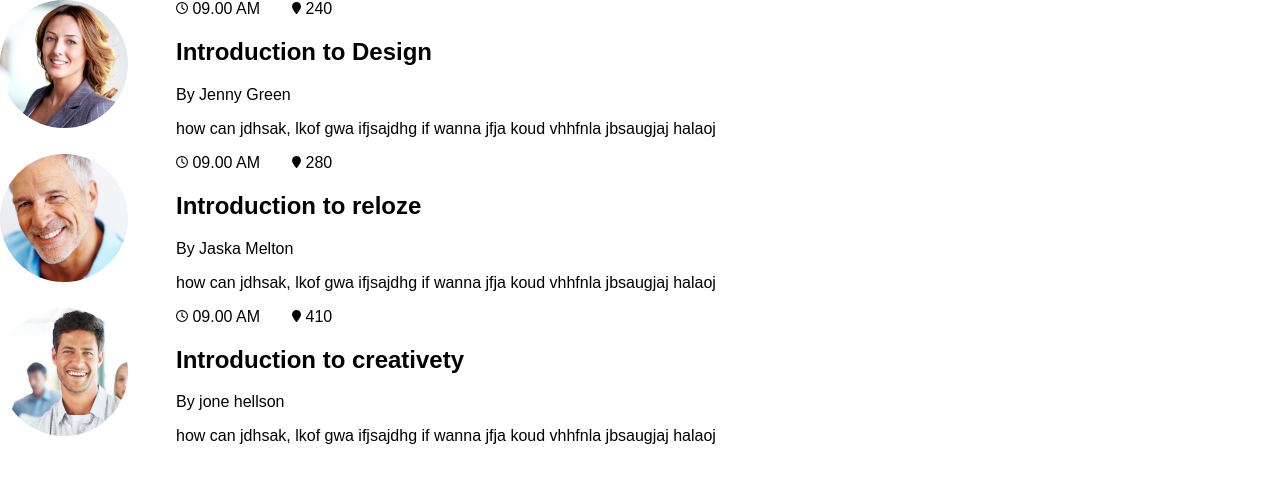
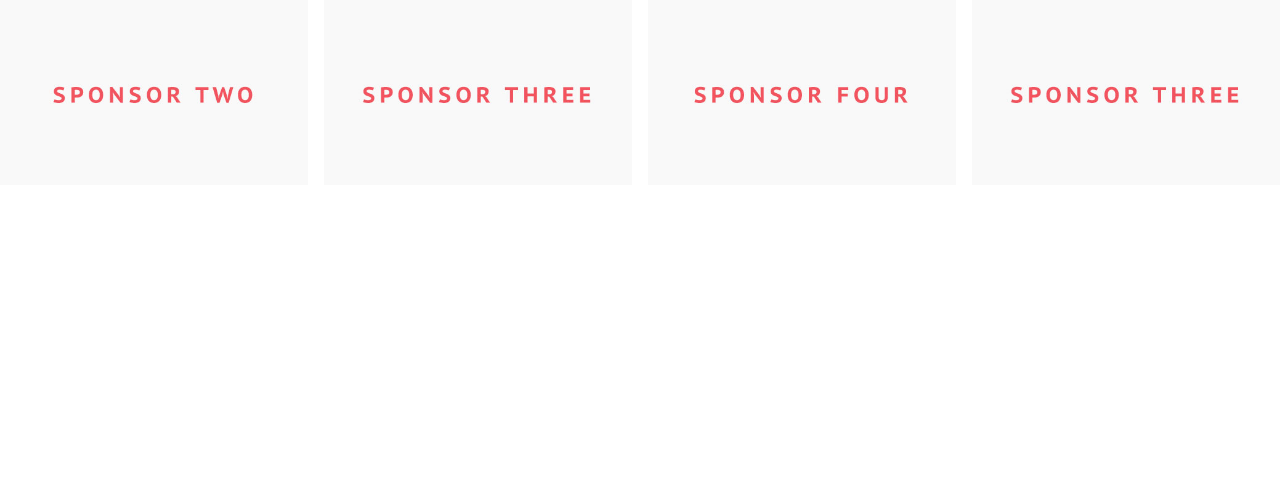
Before and after one commit to mohammedsaad1/New-Event-React, a React (Create React App) app: page / in a window 1280 px wide. Shown: the top 482 px of the page. Built offline with nearby package versions, Linux system fonts and the light colour scheme.

Commit message:
create rusable component of sponser section

```diff
--- a/src/App.js
+++ b/src/App.js
@@ -1,24 +1,18 @@
 import Dataprogram from "./design-system/Components/Ourprograms/Dataprograms";
 import Ourprograms from "./design-system/Components/Ourprograms/Ourprograms";
+import Datasponsers from "./design-system/Components/OurSponsers/Datasponser";
+
+import { Oursponsers } from "./design-system/Components/OurSponsers/Oursponsers";
 
 import "./design-system/main.css";
 function App() {
   return (
     <div className="App">
-      {Dataprogram.map((item) => {
-        return (
-          <Ourprograms
-            key={item.id}
-            img={item.img}
-            time={item.time}
-            title={item.title}
-            description={item.description}
-            name={item.name}
-            alt={item.alt}
-            roomnumber={item.roomnumber}
-          />
-        );
-      })}
+      <div style={{ display: "flex", gap: "1rem" }}>
+        {Datasponsers.map((item) => {
+          return <Oursponsers key={item.id} src={item.img} alt={item.alt} />;
+        })}
+      </div>
     </div>
   );
 }
--- /dev/null
+++ b/src/design-system/Components/OurSponsers/Datasponser.jsx
@@ -0,0 +1,26 @@
+import sponser1 from "../../../Shared/assets/ourprograms/sponsor-img2.jpg";
+import sponser2 from "../../../Shared/assets/ourprograms/sponsor-img3.jpg";
+import sponser3 from "../../../Shared/assets/ourprograms/sponsor-img4.jpg";
+const Datasponsers = [
+  {
+    id: 1,
+    img: sponser1,
+    alt: "sponser1",
+  },
+  {
+    id: 2,
+    img: sponser2,
+    alt: "sponser2",
+  },
+  {
+    id: 3,
+    img: sponser3,
+    alt: "sponsers3",
+  },
+  {
+    id: 4,
+    img: sponser2,
+    alt: "sponsers4",
+  },
+];
+export default Datasponsers;
--- /dev/null
+++ b/src/design-system/Components/OurSponsers/Oursponsers.jsx
@@ -0,0 +1,11 @@
+import React from "react";
+import logo1 from "../../../Shared/assets/ourprograms/sponsor-img2.jpg";
+import { Image, OursponsersWrapper } from "./style";
+
+export const Oursponsers = ({ src, alt }) => {
+  return (
+    <OursponsersWrapper>
+      <Image src={src} alt={alt} />
+    </OursponsersWrapper>
+  );
+};
--- /dev/null
+++ b/src/design-system/Components/OurSponsers/index.jsx
@@ -0,0 +1 @@
+export { default } from "./Oursponsers";
--- /dev/null
+++ b/src/design-system/Components/OurSponsers/style.jsx
@@ -0,0 +1,8 @@
+import styled from "@emotion/styled";
+
+export const OursponsersWrapper = styled("div")`
+  width: 100%;
+`;
+export const Image = styled("img")`
+  width: 100%;
+`;
```
